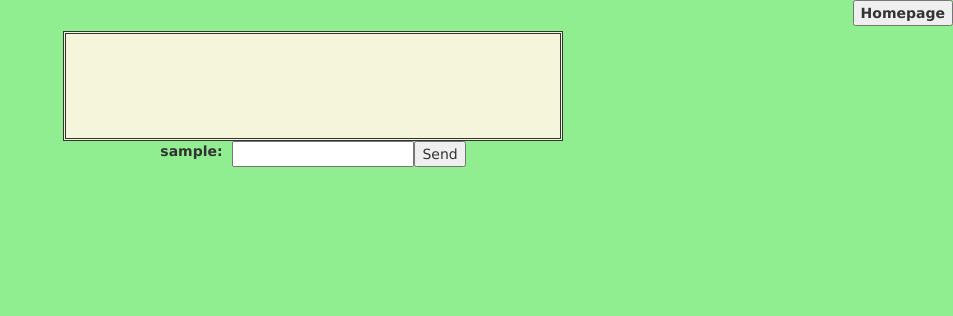
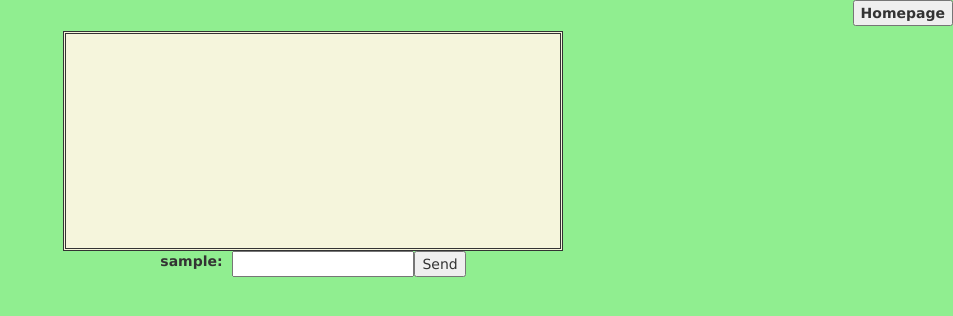
Before and after one commit to bachoij316/Group-3-Section-006--Game-Blog--Sprint2, a Flask app: template templates/chatroom.html in a window 1280 px wide. Shown: the top 316 px of the page, without its empty margins (327-1280 px from the left). Run offline with Flask 2, Linux system fonts and the light colour scheme; the template is opened without the code that fills it: most values are stand-ins (such as "Sample title", 1, 10 or a date in 2020); parts of the project's set-up code (start-up, migrations or seed data) failed here and were passed over; some libraries are stand-ins or nearby versions.

Commit message:
made chatbox scrollable

```diff
--- a/static/style.css
+++ b/static/style.css
@@ -110,7 +110,7 @@ h5 {
     padding:4px;
     background-color: beige;
     width: 500px;
-    height: 110px;
+    height: 220px;
     overflow-x: hidden;
     overflow-y: auto;
     text-align:justify;
```
